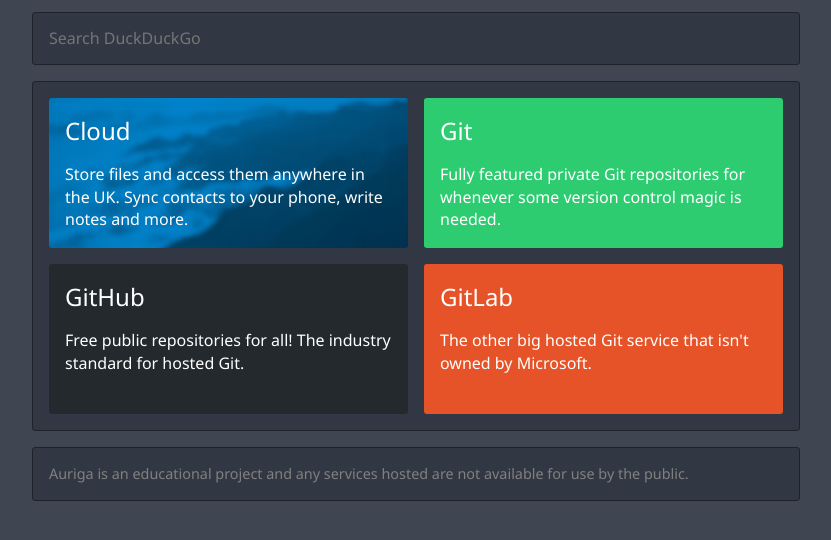
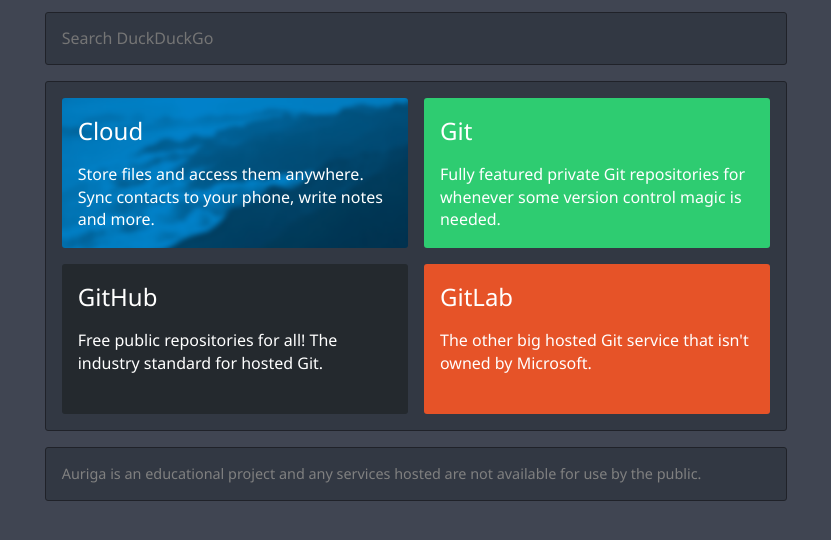
Before and after one commit to aidengilmartin/auriga-home, a plain HTML site: page index.html in a window 1280 px wide. Shown: the part 202-742 px from the top of the page, without its empty margins (224-1055 px from the left). Drawn offline with nearby package versions, Linux system fonts and the light colour scheme.

Commit message:
Updated description

```diff
--- a/index.html
+++ b/index.html
@@ -27,7 +27,7 @@
             <div class="link nextcloud">
                 <a href="https://cloud.auriga.tech">
                     <p class="title">Cloud</p>
-                    <p>Store files and access them anywhere in the UK. Sync contacts to your phone, write notes and more.</p>
+                    <p>Store files and access them anywhere. Sync contacts to your phone, write notes and more.</p>
                 </a>
             </div>
 
```
